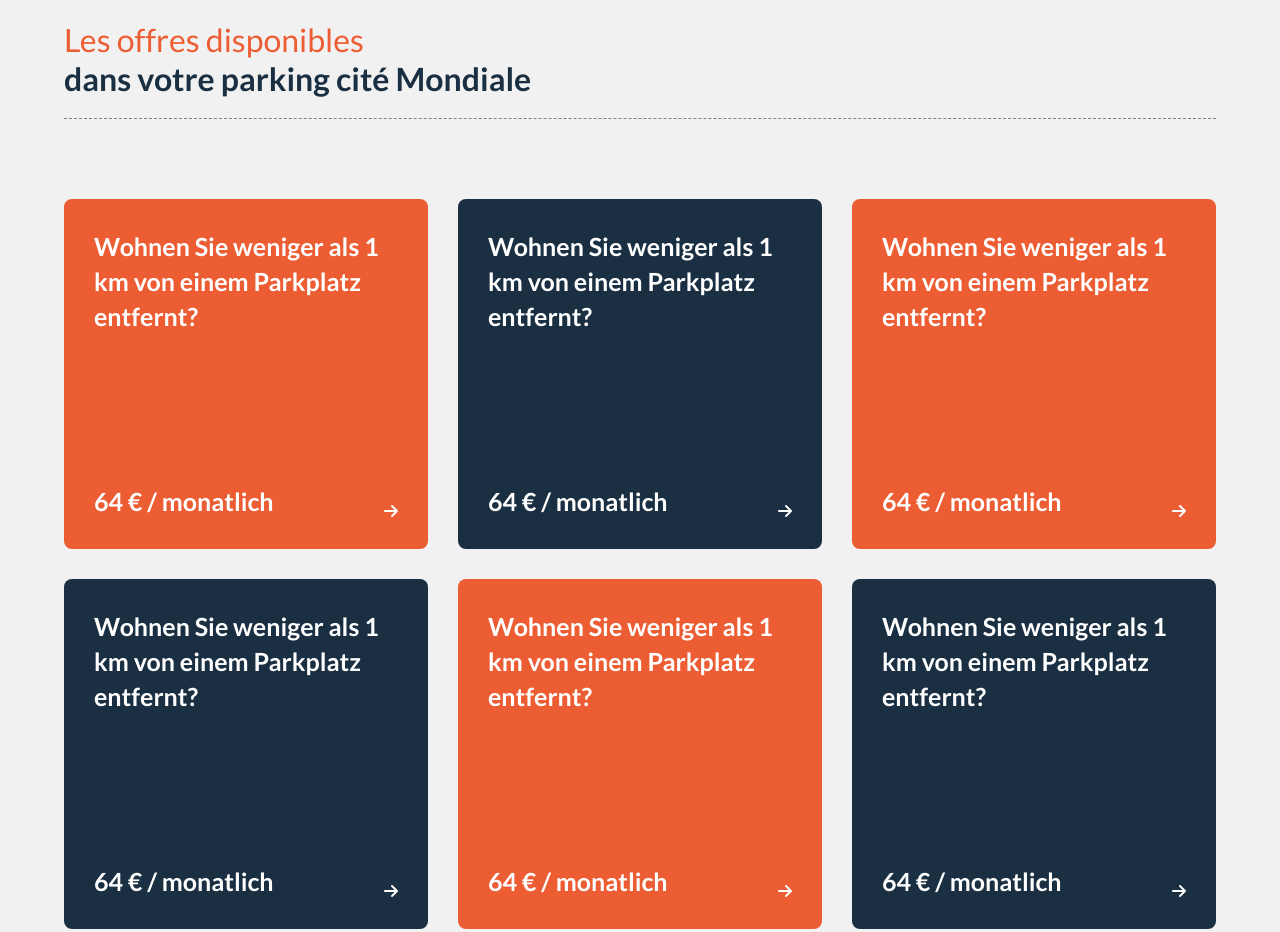
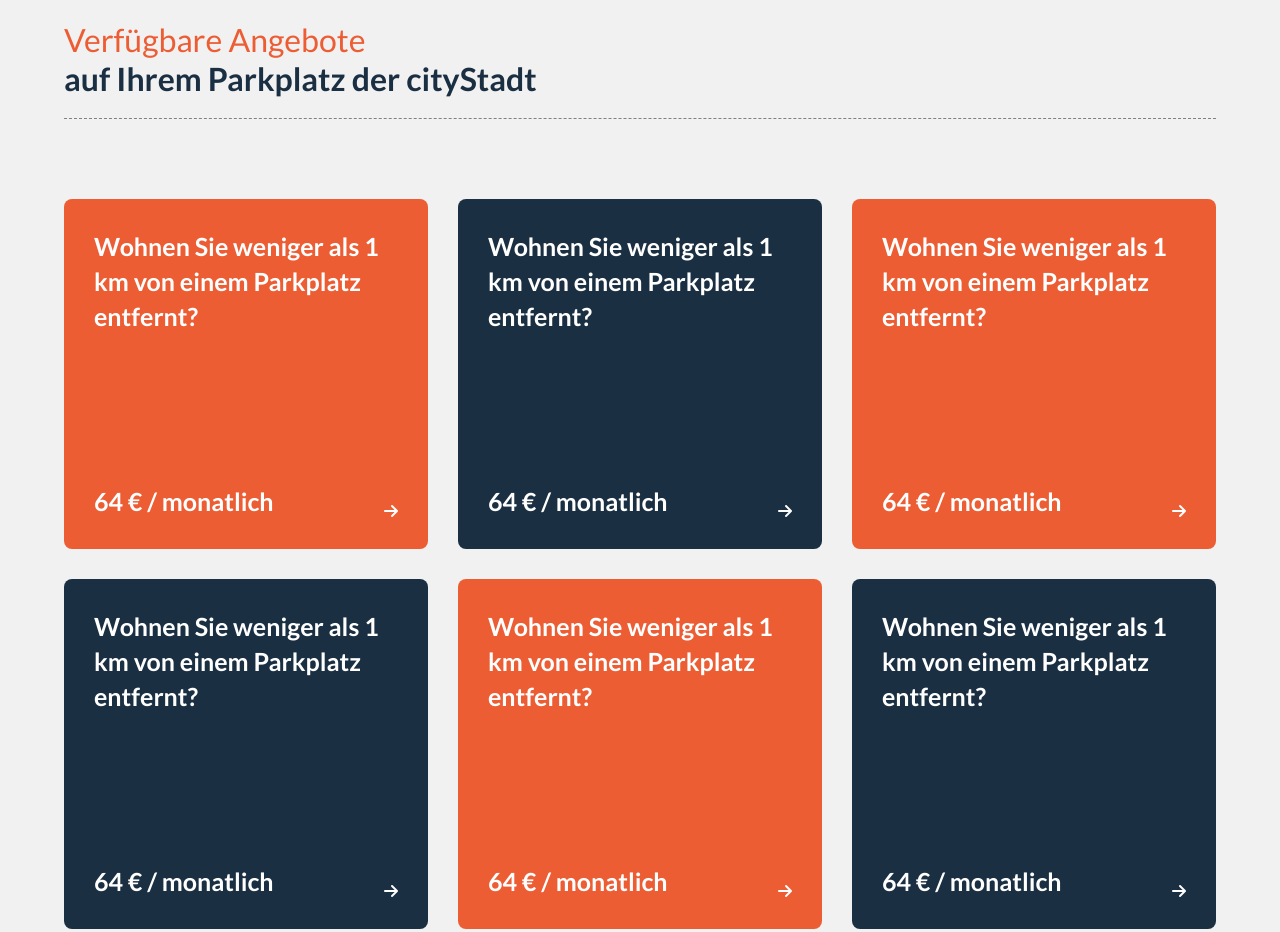
Before and after one commit to ledemkam/3D-platten, a plain HTML site: page index.html in a window 1280 px wide. Drawn offline with Linux system fonts and the light colour scheme.

Commit message:
Update index.html

```diff
--- a/index.html
+++ b/index.html
@@ -18,8 +18,8 @@
   <body>
     <div class="container">
       <h1>
-        <span>Les offres disponibles</span>
-        <span>dans votre parking cité Mondiale</span>
+        <span>Verfügbare Angebote</span>
+        <span>auf Ihrem Parkplatz der cityStadt</span>
       </h1>
 
       <div class="card-container">
```
